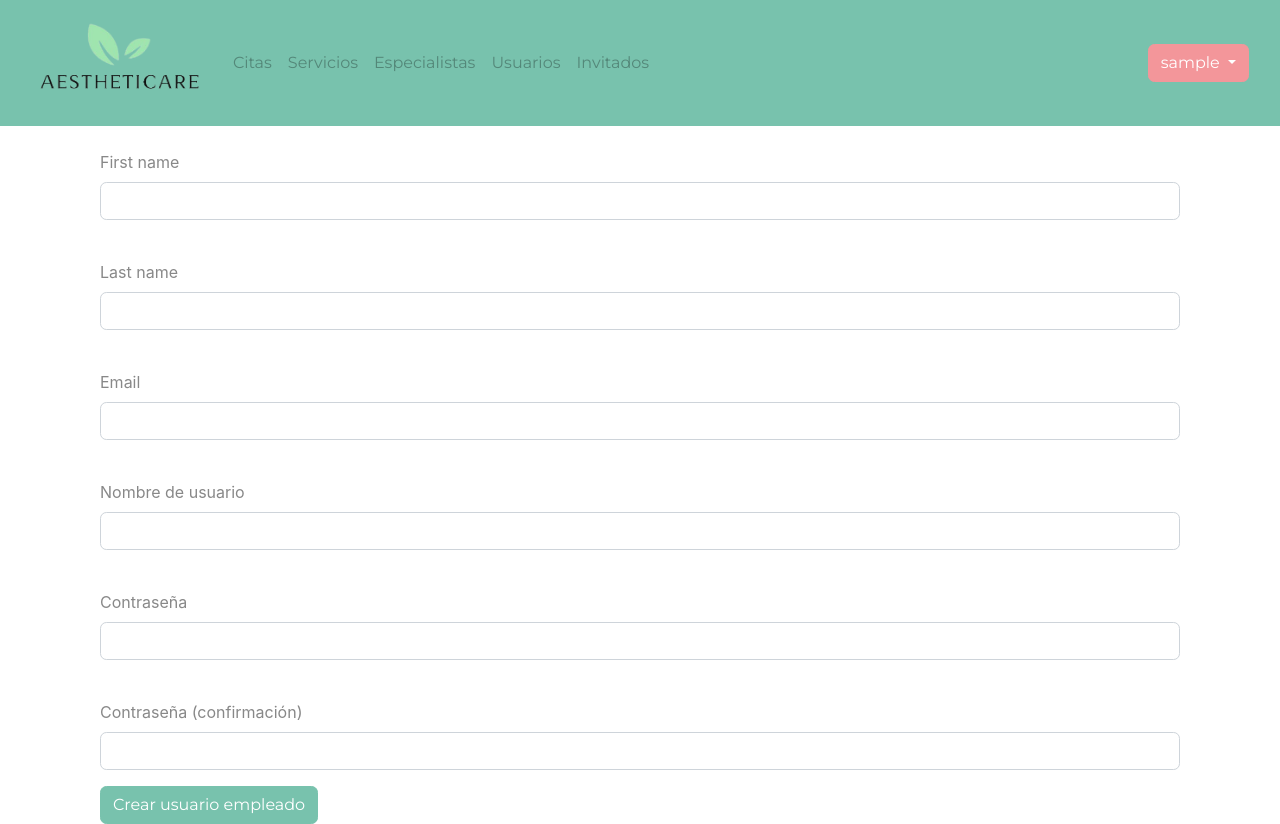
After one commit to marnunrey2/PGPI_3_14, a Django app: page /admin_view/usuarios/add in a window 1280 px wide. The commit adds this page. Run offline with Django 4.2, Linux system fonts and the light colour scheme; the visitor is signed in with stand-in values (Sample User, id 1); some libraries are stand-ins or nearby versions.

Commit message:
feat: admin añade usuarios empleados

```diff
--- a/administrador/forms.py
+++ b/administrador/forms.py
@@ -1,6 +1,9 @@
 from django import forms
 from citas.models import Servicio, Especialista
 from citas.utils import calculate_available_hours
+from django.contrib.auth.forms import UserCreationForm
+from django.contrib.auth.models import User
+
 
 """
 class CitaAddForm(forms.Form):
@@ -66,3 +69,20 @@ class EspecialistaAddForm(forms.Form):
         queryset=Servicio.objects.all(),
         widget=forms.SelectMultiple(attrs={"class": "form-select"}),
     )
+
+
+class UsuarioAddForm(UserCreationForm):
+    first_name = forms.CharField(max_length=30, required=True)
+    last_name = forms.CharField(max_length=150, required=True)
+    email = forms.EmailField(max_length=254, required=True)
+
+    class Meta:
+        model = User
+        fields = (
+            "username",
+            "first_name",
+            "last_name",
+            "email",
+            "password1",
+            "password2",
+        )
--- a/administrador/templates/admin_usuario.html
+++ b/administrador/templates/admin_usuario.html
@@ -8,7 +8,7 @@
 {% endblock %}
 
 {% block content %}
-<a class="btn btn-primary" href="/admin_view/usuarios/add">Añadir usuario</a>
+<a class="btn btn-primary" href="/admin_view/usuarios/add">Añadir usuario empleado</a>
     {% if usuarios %}
         <table class="table">
             <thead>
@@ -16,7 +16,7 @@
                     <th scope="col">Email</th>
                     <th scope="col">Nombre</th>
                     <th scope="col">Apellidos</th>
-                    <th scope="col">Trabajador</th>
+                    <th scope="col">Empleado</th>
                     <th scope="col">Fecha de creación</th>
                     <th scope="col">Eliminar especialista</th>
                 </tr>
--- /dev/null
+++ b/administrador/templates/admin_usuario_add.html
@@ -0,0 +1,53 @@
+{% extends "home/base.html" %}
+{% load i18n static %}
+
+{% block title %}Servicios{% endblock %}
+
+{% block extrahead %}
+    <link href="https://stackpath.bootstrapcdn.com/bootswatch/4.5.2/minty/bootstrap.min.css" rel="stylesheet">
+
+{% endblock %}
+
+{% block content %}
+<div class="container">
+    <div class="login-container">
+        <form method="post">
+            {% csrf_token %}
+            <div class="form-group">
+                <label class="form-label mt-4" for="{{ form.first_name.id_for_label }}">{{ form.first_name.label }}</label>
+                <input type="text" name="{{ form.first_name.name }}" id="{{ form.first_name.id_for_label }}"
+                class="form-control">
+            </div>
+
+            <div class="form-group">
+                <label class="form-label mt-4" for="{{ form.last_name.id_for_label }}">{{ form.last_name.label }}</label>
+                <input type="text" name="{{ form.last_name.name }}" id="{{ form.last_name.id_for_label }}"
+                class="form-control">
+            </div>
+
+            <div class="form-group">
+                <label class="form-label mt-4" for="{{ form.email.id_for_label }}">{{ form.email.label }}</label>
+                <input type="email" name="{{ form.email.name }}" id="{{ form.email.id_for_label }}"
+                class="form-control">
+            </div>
+
+            <div class="form-group">
+                <label class="form-label mt-4" for="{{ form.username.id_for_label }}">{{ form.username.label }}</label>
+                <input type="text" name="{{ form.username.name }}" id="{{ form.username.id_for_label }}"
+                class="form-control">
+            </div>
+            <div class="form-group">
+                <label class="form-label mt-4" for="{{ form.password1.id_for_label }}">{{ form.password1.label }}</label>
+                <input type="text" name="{{ form.password1.name }}" id="{{ form.password1.id_for_label }}"
+                class="form-control">
+            </div>
+            <div class="form-group">
+                <label class="form-label mt-4" for="{{ form.password2.id_for_label }}">{{ form.password2.label }}</label>
+                <input type="text" name="{{ form.password2.name }}" id="{{ form.password2.id_for_label }}"
+                class="form-control">
+            </div>
+            <button class="btn btn-primary" type="submit">Crear usuario empleado</button>
+        </form>
+    </div>
+</div>
+{% endblock %}
--- a/administrador/urls.py
+++ b/administrador/urls.py
@@ -11,11 +11,15 @@ from .views import (
     invitado_delete,
     AdminServicioAddView,
     AdminEspecialistaAddView,
+    AdminUsuarioAddView,
 )
 
 urlpatterns = [
     path("admin_view/citas", AdminCitaView.as_view(), name="admin_cita"),
     path("admin_view/servicios", AdminServicioView.as_view(), name="admin_servicio"),
+    path(
+        "admin_view/servicios/add", AdminServicioAddView.as_view(), name="servicio_add"
+    ),
     path(
         "servicios/<int:servicio_id>/delete/", servicio_delete, name="servicio_delete"
     ),
@@ -23,6 +27,11 @@ urlpatterns = [
         "admin_view/especialistas",
         AdminEspecialistaView.as_view(),
         name="admin_especialista",
+    ),
+    path(
+        "admin_view/especialistas/add",
+        AdminEspecialistaAddView.as_view(),
+        name="especialista_add",
     ),
     path(
         "especialistas/<int:especialista_id>/delete/",
@@ -33,6 +42,11 @@ urlpatterns = [
         "admin_view/usuarios",
         AdminUsuarioView.as_view(),
         name="admin_usuario",
+    ),
+    path(
+        "admin_view/usuarios/add",
+        AdminUsuarioAddView.as_view(),
+        name="usuario_add",
     ),
     path(
         "usuarios/<int:usuario_id>/delete/",
@@ -49,13 +63,5 @@ urlpatterns = [
         invitado_delete,
         name="invitado_delete",
     ),
-    path(
-        "admin_view/servicios/add", AdminServicioAddView.as_view(), name="servicio_add"
-    ),
-    path(
-        "admin_view/especialistas/add",
-        AdminEspecialistaAddView.as_view(),
-        name="especialista_add",
-    ),
     path("", include(("home.urls", "home"), namespace="home")),
 ]
--- a/administrador/views.py
+++ b/administrador/views.py
@@ -3,7 +3,7 @@ from rest_framework.views import APIView
 from citas.models import Cita, Servicio, Especialista, Invitado
 from django.http import HttpResponseForbidden
 from django.contrib.auth.models import User
-from .forms import ServicioAddForm, EspecialistaAddForm
+from .forms import ServicioAddForm, EspecialistaAddForm, UsuarioAddForm
 
 
 class AdminCitaView(APIView):
@@ -152,7 +152,9 @@ class AdminEspecialistaAddView(APIView):
             return redirect("/admin_view/especialistas")
         else:
             msg = "Error en el formulario"
-            return render(request, "admin_servicio.html", {"form": form, "msg": msg})
+            return render(
+                request, "admin_especialista.html", {"form": form, "msg": msg}
+            )
 
     def get(self, request):
         if request.user.is_staff:
@@ -160,3 +162,36 @@ class AdminEspecialistaAddView(APIView):
             return render(request, "admin_especialista_add.html", {"form": form})
         else:
             return redirect("home:home")
+
+
+class AdminUsuarioAddView(APIView):
+    def post(self, request):
+        form = UsuarioAddForm(request.POST)
+        if form.is_valid() and request.user.is_staff:
+            username = form.cleaned_data["username"]
+            first_name = form.cleaned_data["first_name"]
+            last_name = form.cleaned_data["last_name"]
+            email = form.cleaned_data["email"]
+            password = form.cleaned_data["password1"]
+            is_staff = True
+
+            user = User.objects.create_user(
+                username=username,
+                first_name=first_name,
+                last_name=last_name,
+                email=email,
+                password=password,
+                is_staff=is_staff,
+            )
+
+            return redirect("/admin_view/usuarios")
+        else:
+            msg = "Error en el formulario"
+            return render(request, "admin_usuario.html", {"form": form, "msg": msg})
+
+    def get(self, request):
+        if request.user.is_staff:
+            form = UsuarioAddForm()
+            return render(request, "admin_usuario_add.html", {"form": form})
+        else:
+            return redirect("home:home")
```
